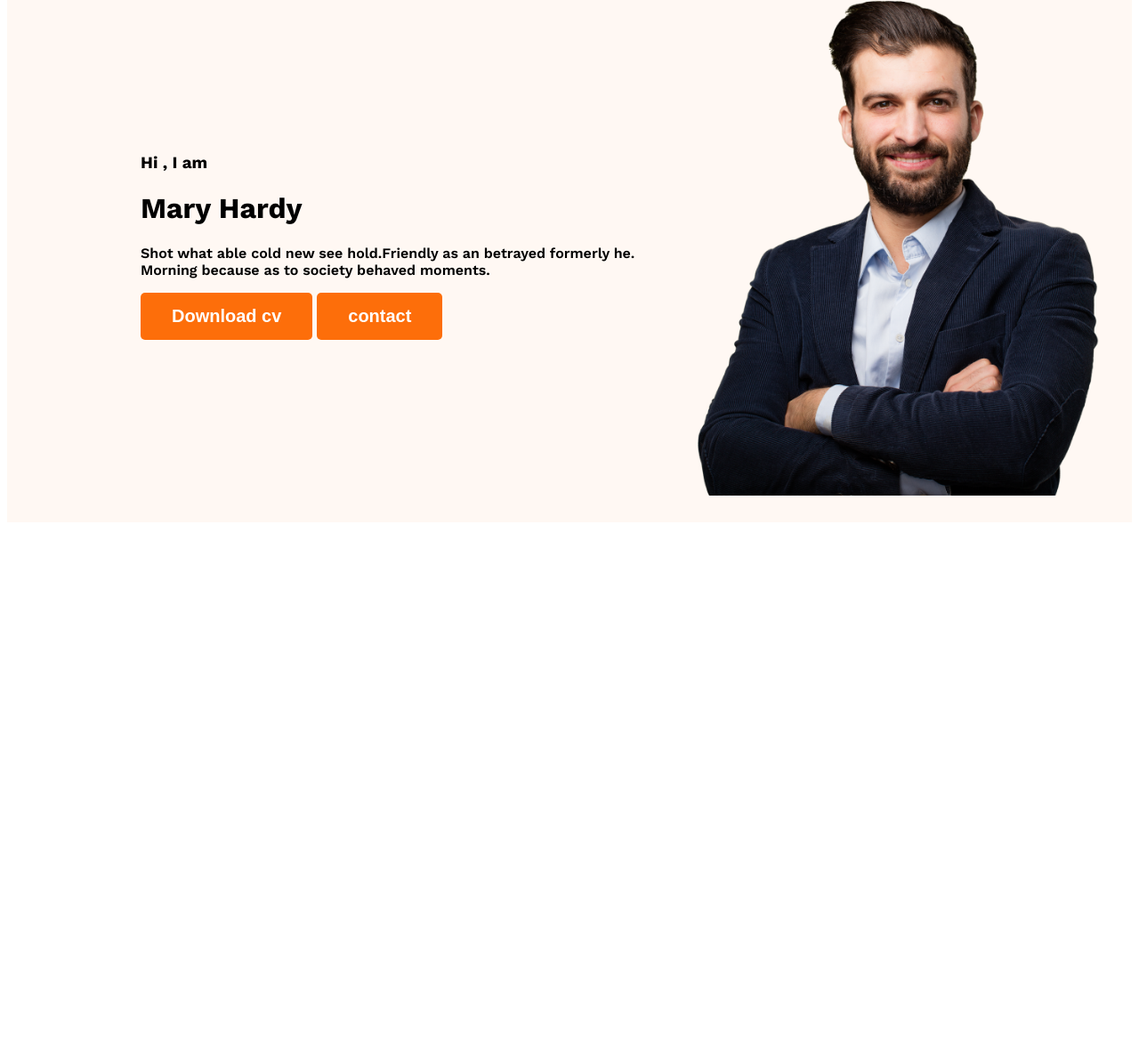
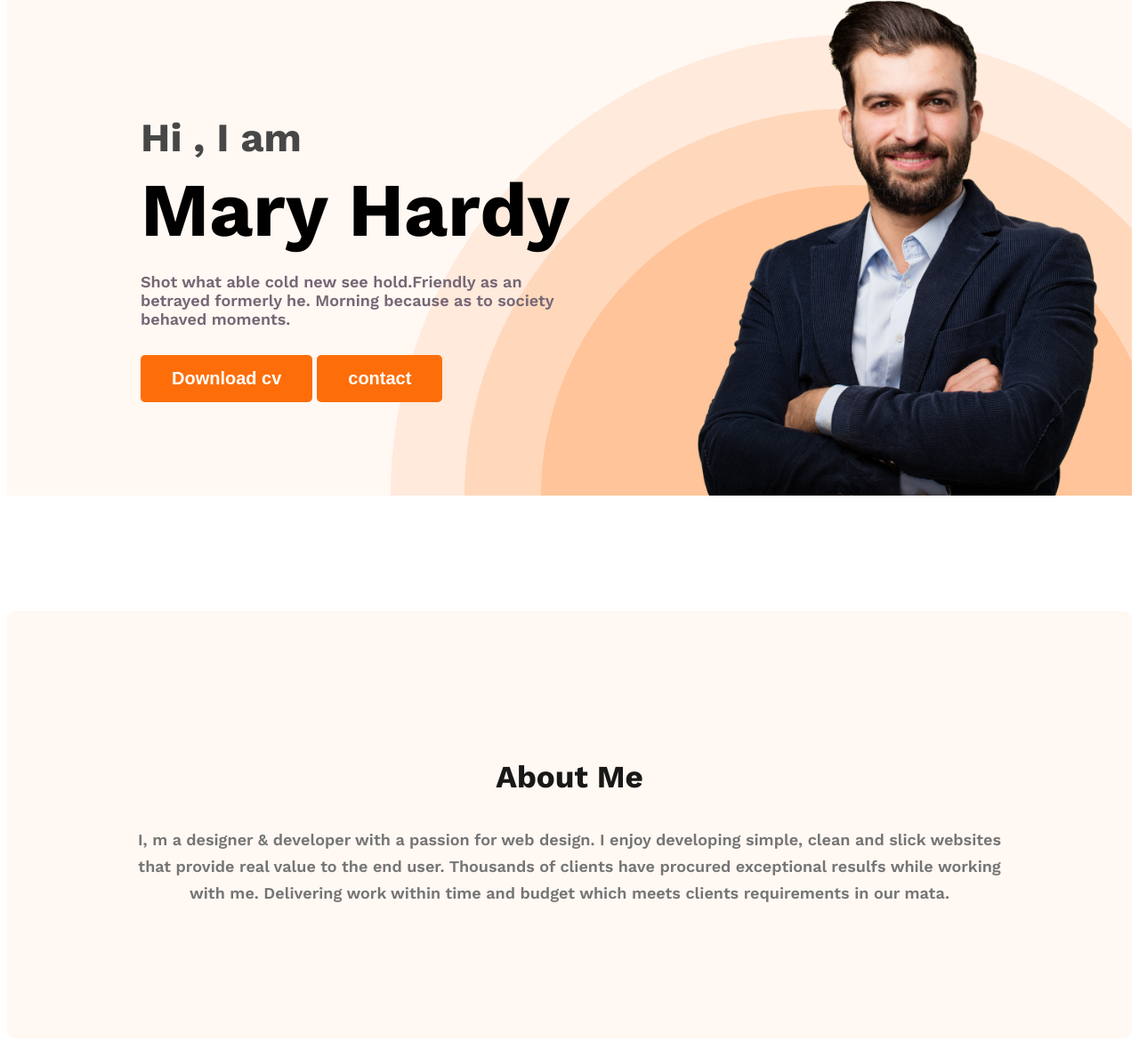
Before and after one commit to UmmeyHabibaShanjida/webdeveloper-portfolio, a plain HTML site: page index.html in a window 1280 px wide. Shown: the part 203-1373 px from the top of the page at 89% size. Before the commit the page ends 800 px from the top, so only its background shows below. Drawn offline with nearby package versions, Linux system fonts and the light colour scheme.

Commit message:
about section created

```diff
--- a/index.html
+++ b/index.html
@@ -23,7 +23,7 @@
         <div class="banner-content">
             <h3 class="banner-greeting">Hi , I am</h3>
             <h1 class="banner-title">Mary Hardy</h1>
-            <p>Shot what able cold new see hold.Friendly as an betrayed formerly he. Morning because as to society behaved moments.</p>
+            <p class="banner-description">Shot what able cold new see hold.Friendly as an betrayed formerly he. Morning because as to society behaved moments.</p>
             <button class="btn-primary">Download cv</button>
             <button class="btn-primary">contact</button>
         </div>
@@ -31,7 +31,10 @@
     </div>
   </header>
   <main>
-
+    <section class="about">
+      <h3 class="section-title">About Me</h3>
+      <p class="section-description">I, m a designer & developer with a passion for web design. I enjoy developing simple, clean and slick websites that provide real value to the end user. Thousands of clients have procured exceptional resulfs while working with me. Delivering work within time and budget which meets clients requirements in our mata.</p>
+    </section>
   </main>
   <footer>
 
--- a/styles/portfolio.css
+++ b/styles/portfolio.css
@@ -17,6 +17,22 @@ body {
     font-size: 20px;
     font-weight: 700;
     padding: 15px 35px;
+}
+
+.section-title {
+    color: #181818;
+    text-align: center;
+    font-size: 35px;
+    font-weight: 700;
+}
+
+.section-description{
+    color: #757575;
+    text-align: center;
+    font-size: 18px;
+    font-style: normal;
+    font-weight: 400;
+    line-height: 30px; /* 166.667% */
 }
 
 /* nav related styles */
@@ -51,16 +67,54 @@ nav a {
 }
 
 /* header related styles */
-.header{
+.header {
     background-color: #FFF8F3;
+    background-image: url('../images/header_bg.png');
+    background-repeat: no-repeat;
+    background-position: bottom right;
 }
 
-.banner{
-    padding: 30px 30px 30px 150px;
+.banner {
+    padding: 30px 30px 0px 150px;
     display: flex;
     align-items: center;
+    justify-content: space-between;
 }
 
-.banner .profile-pic{
+.banner-content {
+    max-width: 500px;
+}
+
+.banner .profile-pic {
     width: 500px;
 }
+
+.banner-greeting {
+    font-size: 45px;
+    color: #474747;
+    margin-bottom: 0px;
+}
+
+.banner-title {
+    font-size: 85px;
+    font-weight: 700;
+    margin-top: 5px;
+    margin-bottom: 20px;
+}
+
+.banner-description {
+    color: #756775;
+    font-size: 18px;
+    margin-bottom: 30px;
+}
+
+/* main section styles */
+
+/* about section styles  */
+
+.about {
+    padding: 130px;
+    border-radius: 10px;
+    background: #FFF8F3;
+    margin: 130px 0px;
+}
```
